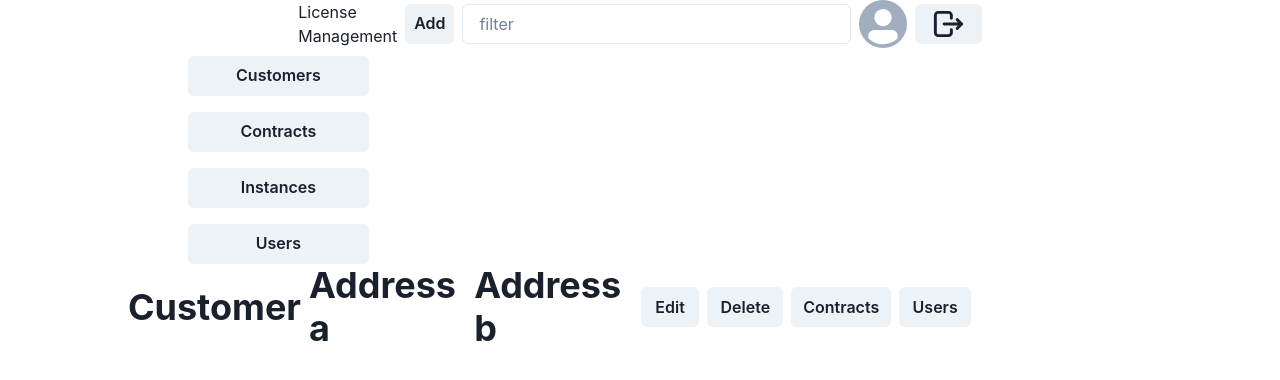
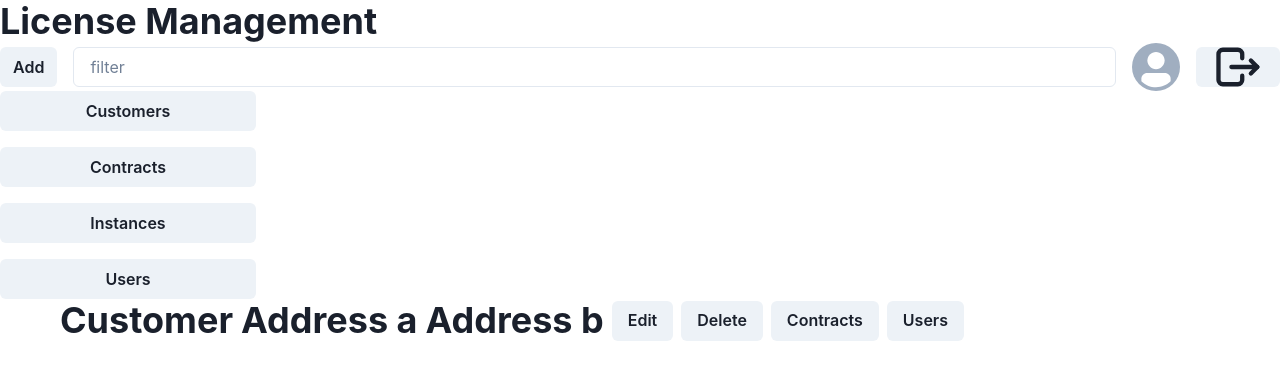
Before and after one commit to ralfze/group-04-license-management, a React (Create React App) app in the folder license-management/frontend/: page / in a window 1280 px wide. Shown: the top 380 px of the page. Built offline with nearby package versions, Linux system fonts and the light colour scheme.

Commit message:
Correct nav bar #4

```diff
--- a/license-management/frontend/src/routes/root.js
+++ b/license-management/frontend/src/routes/root.js
@@ -10,6 +10,8 @@ import {
   Avatar,
   Grid,
   Heading,
+  Flex,
+  Spacer,
 } from '@chakra-ui/react';
 import { IconLogout } from '@tabler/icons-react';
 import { Link } from 'react-router-dom';
@@ -17,62 +19,64 @@ import { Link } from 'react-router-dom';
 const Root = () => {
   return (
     <ChakraProvider>
-      <Box id="sidebar">
-        <VStack>
-          <HStack>
-            <h1>License Management</h1>
-            <Button as={Link} to="/add" variant="solid" size="md">
+      <Flex as='nav-top' p='1em' alignItems='center'>
+        <Heading as='h1'>License Management</Heading>
+        <Spacer />
+
+        <HStack spacing='1em'>
+          <Button as={Link} to='/add' variant='solid' size='md'>
             Add
           </Button>
-            <Input size="md" placeholder="filter"></Input>
-            <Avatar size="md"></Avatar>
-            <Button as={Link} to="/add" variant="solid" size="md">
-              <IconLogout size="4em" />
+          <Input placeholder='filter'></Input>
+          <Avatar ></Avatar>
+          <Button as={Link} to='/add' variant='solid' >
+            <IconLogout size='4em' />
           </Button>
         </HStack>
-          <Grid spacing="0">
-            <Box w="20%">
-              <Stack spacing={4} flexDirection="column">
-                <Button as={Link} to="/customers" variant="solid" size="md">
+      </Flex>
+
+
+      <Grid spacing='0'>
+        <Box w='20%'>
+          <Stack spacing={4} flexDirection='column'>
+            <Button as={Link} to='/customers' variant='solid' size='md'>
               Customers
             </Button>
-                <Button as={Link} to="/contracts" variant="solid" size="md">
+            <Button as={Link} to='/contracts' variant='solid' size='md'>
               Contracts
             </Button>
-                <Button as={Link} to="/instances" variant="solid" size="md">
+            <Button as={Link} to='/instances' variant='solid' size='md'>
               Instances
             </Button>
-                <Button as={Link} to="/users" variant="solid" size="md">
+            <Button as={Link} to='/users' variant='solid' size='md'>
               Users
             </Button>
           </Stack>
         </Box>
 
-            <VStack w="80%">
+        <VStack w='80%'>
           {
             //<!-- Content -->
             <HStack>
               <Heading>Customer</Heading>
               <Heading> Address a</Heading>
               <Heading> Address b</Heading>
-                  <Button as={Link} to="edit" variant="solid" size="md">
+              <Button as={Link} to='edit' variant='solid' size='md'>
                 Edit
               </Button>
-                <Button as={Link} to="/delete" variant="solid" size="md">
+              <Button as={Link} to='/delete' variant='solid' size='md'>
                 Delete
               </Button>
-                <Button as={Link} to="/contracts" variant="solid" size="md">
+              <Button as={Link} to='/contracts' variant='solid' size='md'>
                 Contracts
               </Button>
-                <Button as={Link} to="/users" variant="solid" size="md">
+              <Button as={Link} to='/users' variant='solid' size='md'>
                 Users
               </Button>
             </HStack>
           }
         </VStack>
       </Grid>
-        </VStack>
-      </Box>
     </ChakraProvider>
   );
 };
```
Lines whose indentation alone changed are shown as unchanged.
